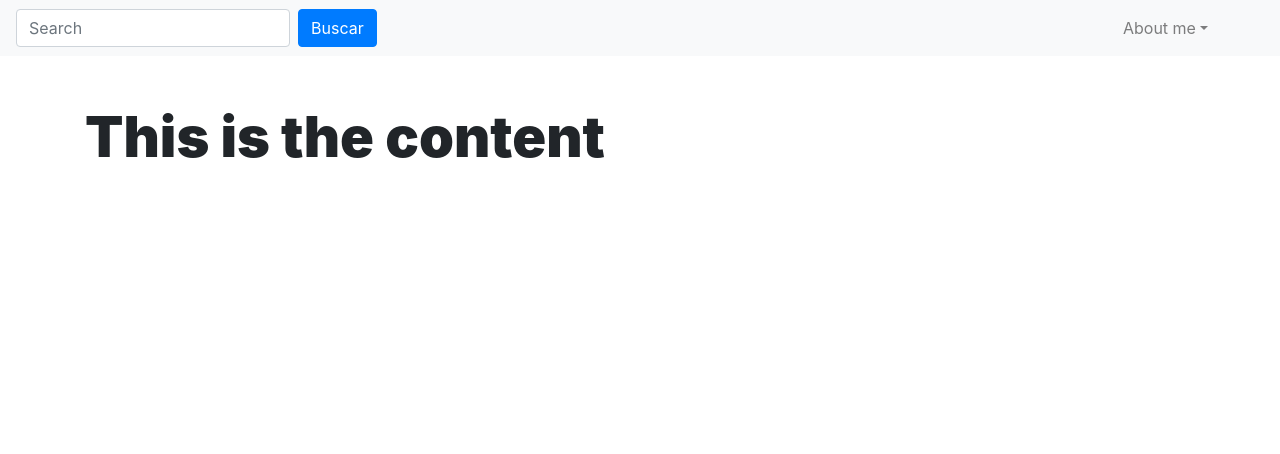
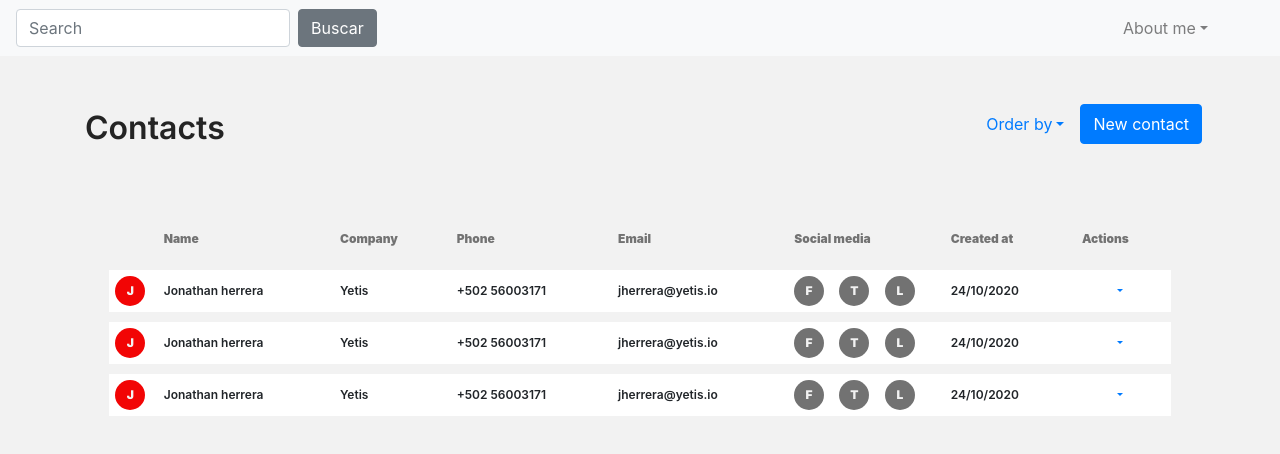
Before and after one commit to YetiHerrera/infusion_frontend, a Next.js app: page / in a window 1280 px wide. Shown: the top 454 px of the page. Built offline with nearby package versions, Linux system fonts and the light colour scheme.

Commit message:
main content base design

```diff
--- a/components/head.tsx
+++ b/components/head.tsx
@@ -16,7 +16,7 @@ function Head(): JSX.Element {
         <Nav className="w-100 mr-5 justify-content-between">
           <Form inline>
             <FormControl type="text" placeholder="Search" className="mr-sm-2" />
-            <Button>Buscar</Button>
+            <Button variant="secondary">Buscar</Button>
           </Form>
           <NavDropdown title="About me" id="dropdown_about">
             <NavDropdown.Item>Action</NavDropdown.Item>
--- a/pages/_app.tsx
+++ b/pages/_app.tsx
@@ -1,7 +1,7 @@
 import SiteLayout from "components/site-layout";
 import { AppProps } from "next/dist/next-server/lib/router/router";
 import React from "react";
-import "styles/custom-bootstrap.scss";
+import "styles/main.scss";
 
 function MyApp({ Component, pageProps }: AppProps): JSX.Element {
   return (
--- a/pages/index.tsx
+++ b/pages/index.tsx
@@ -1,9 +1,153 @@
+import React from "react";
+import { Button, NavDropdown, Table } from "react-bootstrap";
+
 export default function Home(): JSX.Element {
   return (
     <div className="container my-5">
       <div className="row">
-        <div className="col">
-          <h1>This is the content</h1>
+        <div className="col-6 col-lg-8">
+          <p className="subtitle">Contacts</p>
+        </div>
+        <div className="col-6 col-lg-4">
+          <div className="row justify-content-end">
+            <NavDropdown title="Order by" id="dropdown_about">
+              <NavDropdown.Item className="px-4">Editar</NavDropdown.Item>
+              <NavDropdown.Item className="px-4">Eliminar</NavDropdown.Item>
+            </NavDropdown>
+            <Button className="mr-2 mr-md-2">New contact</Button>
+          </div>
+        </div>
+      </div>
+
+      <div className="contacts-list row mt-3 p-4">
+        <div className="col-12">
+          <Table responsive="md" borderless>
+            <thead>
+              <tr>
+                <th></th>
+                <th>Name</th>
+                <th>Company</th>
+                <th>Phone</th>
+                <th>Email</th>
+                <th>Social media</th>
+                <th>Created at</th>
+                <th>Actions</th>
+              </tr>
+            </thead>
+            <tbody>
+              <tr>
+                <td>
+                  <div className="contact-profile">
+                    <p className="contact-first-letter">J</p>
+                  </div>
+                </td>
+                <td>Jonathan herrera</td>
+                <td>Yetis</td>
+                <td>+502 56003171</td>
+                <td>jherrera@yetis.io</td>
+                <td>
+                  <div className="row justify-content-between ml-1 mr-3">
+                    <div className="contact-profile contact-profile__social">
+                      <p className="contact-first-letter">F</p>
+                    </div>
+                    <div className="contact-profile contact-profile__social">
+                      <p className="contact-first-letter">T</p>
+                    </div>
+                    <div className="contact-profile contact-profile__social">
+                      <p className="contact-first-letter">L</p>
+                    </div>
+                  </div>
+                </td>
+                <td>24/10/2020</td>
+                <td>
+                  <div className="row justify-content-center">
+                    <NavDropdown title="" id="dropdown_about">
+                      <NavDropdown.Item className="px-4">
+                        Editar
+                      </NavDropdown.Item>
+                      <NavDropdown.Item className="px-4">
+                        Eliminar
+                      </NavDropdown.Item>
+                    </NavDropdown>
+                  </div>
+                </td>
+              </tr>
+              <tr>
+                <td>
+                  <div className="contact-profile">
+                    <p className="contact-first-letter">J</p>
+                  </div>
+                </td>
+                <td>Jonathan herrera</td>
+                <td>Yetis</td>
+                <td>+502 56003171</td>
+                <td>jherrera@yetis.io</td>
+                <td>
+                  <div className="row justify-content-between ml-1 mr-3">
+                    <div className="contact-profile contact-profile__social">
+                      <p className="contact-first-letter">F</p>
+                    </div>
+                    <div className="contact-profile contact-profile__social">
+                      <p className="contact-first-letter">T</p>
+                    </div>
+                    <div className="contact-profile contact-profile__social">
+                      <p className="contact-first-letter">L</p>
+                    </div>
+                  </div>
+                </td>
+                <td>24/10/2020</td>
+                <td>
+                  <div className="row justify-content-center">
+                    <NavDropdown title="" id="dropdown_about">
+                      <NavDropdown.Item className="px-4">
+                        Editar
+                      </NavDropdown.Item>
+                      <NavDropdown.Item className="px-4">
+                        Eliminar
+                      </NavDropdown.Item>
+                    </NavDropdown>
+                  </div>
+                </td>
+              </tr>
+              <tr>
+                <td>
+                  <div className="contact-profile">
+                    <p className="contact-first-letter">J</p>
+                  </div>
+                </td>
+                <td>Jonathan herrera</td>
+                <td>Yetis</td>
+                <td>+502 56003171</td>
+                <td>jherrera@yetis.io</td>
+                <td>
+                  <div className="row justify-content-between ml-1 mr-3">
+                    <div className="contact-profile contact-profile__social">
+                      <p className="contact-first-letter">F</p>
+                    </div>
+                    <div className="contact-profile contact-profile__social">
+                      <p className="contact-first-letter">T</p>
+                    </div>
+                    <div className="contact-profile contact-profile__social">
+                      <p className="contact-first-letter">L</p>
+                    </div>
+                  </div>
+                </td>
+                <td>24/10/2020</td>
+                <td>
+                  <div className="row justify-content-center">
+                    <NavDropdown title="" id="dropdown_about">
+                      <NavDropdown.Item className="px-4">
+                        Editar
+                      </NavDropdown.Item>
+                      <NavDropdown.Item className="px-4">
+                        Eliminar
+                      </NavDropdown.Item>
+                    </NavDropdown>
+                  </div>
+                </td>
+              </tr>
+            </tbody>
+          </Table>
         </div>
       </div>
     </div>
--- a/styles/custom-bootstrap.scss
+++ b/styles/custom-bootstrap.scss
@@ -13,8 +13,9 @@ $secondary: #03258c;
 $third: #021e73;
 $red: #f20505;
 $white: #f2f2f2;
-$gray: #d3d3d3;
-$black: #252525;
+$gray: #727272;
+$black: #242424;
+$full-white: #fff;
 
 $theme-colors: (
   "primary": $primary,
@@ -28,22 +29,4 @@ $font-weight-black: 900;
 $h1-font-size: $font-size-base * 3.5;
 $h2-font-size: $font-size-base * 3;
 $h3-font-size: $font-size-base * 1.25;
-
-h1,
-.h1 {
-  @include font-size($h1-font-size);
-
-  font-weight: $font-weight-black;
-}
-
-h2,
-.h2 {
-  @include font-size($h2-font-size);
-
-  font-weight: $font-weight-semi-bold;
-}
-
-h3,
-.h3 {
-  @include font-size($h3-font-size);
-}
+$subtitle-font-size: $font-size-base * 2;
--- /dev/null
+++ b/styles/custom_style.scss
@@ -0,0 +1,25 @@
+.subtitle {
+  color: $black;
+  font-size: $subtitle-font-size;
+  font-weight: $font-weight-semi-bold;
+}
+
+.contact-profile{
+    background-color: $red;
+    border-radius: 50%;
+    height: 30px;
+    margin: 6px auto;
+    text-align: center;
+    width: 30px;
+
+    &__social{
+        background-color: $gray;
+    }
+
+    .contact-first-letter{
+        color: $white;
+        font-weight: $font-weight-black;
+        line-height: 30px;
+        margin: 0;
+    }
+}
--- /dev/null
+++ b/styles/main.scss
@@ -0,0 +1,58 @@
+@import "custom-bootstrap";
+@import "custom_style";
+
+html, body {
+    background-color: $white;
+}
+
+h1,
+.h1 {
+  @include font-size($h1-font-size);
+
+  font-weight: $font-weight-black;
+}
+
+h2,
+.h2 {
+  @include font-size($h2-font-size);
+
+  font-weight: $font-weight-semi-bold;
+}
+
+h3,
+.h3 {
+  @include font-size($h3-font-size);
+}
+
+p {
+  font-family: $font-family-base;
+}
+
+table{
+  border-collapse: separate;
+  border-spacing: 0 10px;
+}
+
+thead {
+  color: $gray;
+}
+
+th {
+  font-weight: $font-weight-black;
+}
+
+th,
+td {
+  font-size: $font-size-base * 0.75;
+}
+
+
+tbody > tr {
+  background-color: $full-white;
+  font-weight: $font-weight-semi-bold;
+  margin-bottom: 100px;
+
+  :first-child, :nth-child(6){
+    padding: 0;
+  }
+}
```
